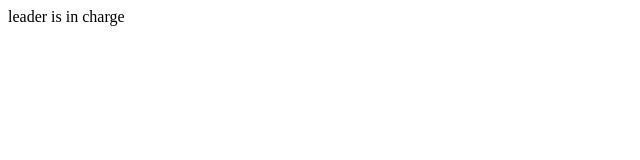
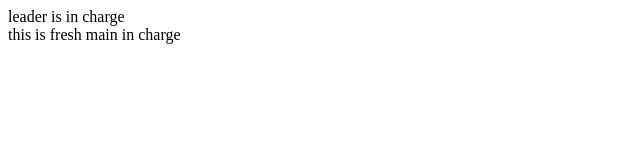
Before and after one commit to MJ29235/githubtest_251031, a plain HTML site: page index.html in a window 1280 px wide. Shown: the whole page, without its empty margins (0-640 px from the left). Drawn offline with Linux system fonts and the light colour scheme.

Commit message:
251031_03

```diff
--- a/index.html
+++ b/index.html
@@ -7,5 +7,6 @@
   </head>
   <body>
     <nav>leader is in charge</nav>
+    <main>this is fresh main in charge</main>
   </body>
 </html>
```
